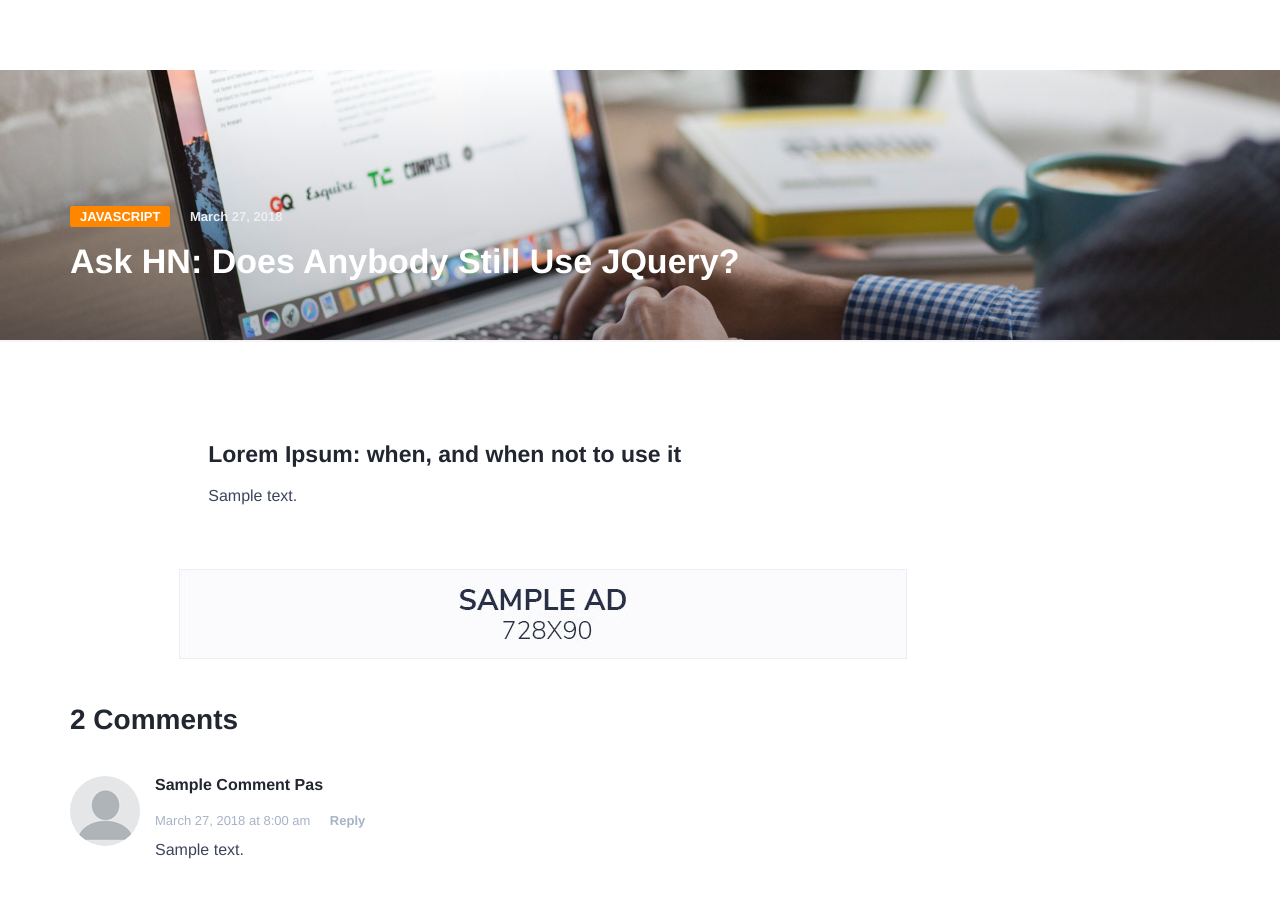
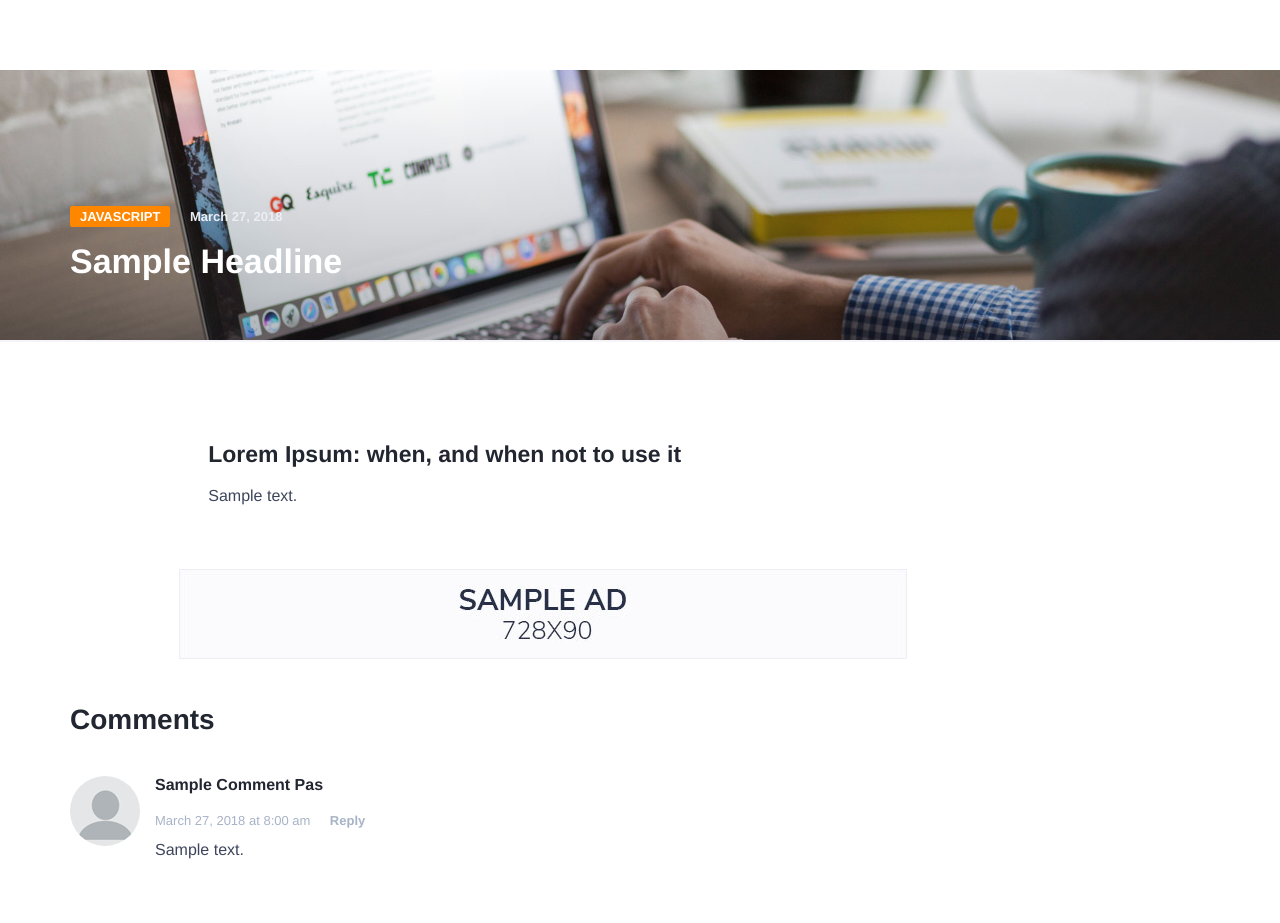
Before and after one commit to evijit/NIPS_Demo, a Flask app: template templates/article.html in a window 1280 px wide. Shown: the top 923 px of the page. Run offline with Flask 2, Linux system fonts and the light colour scheme; the template is opened without the code that fills it: most values are stand-ins (such as "Sample title", 1, 10 or a date in 2020); some libraries are stand-ins or nearby versions.

Commit message:
headline in jinja

```diff
--- a/templates/article.html
+++ b/templates/article.html
@@ -120,7 +120,7 @@
                             <a class="post-category cat-2" href="category.html">JavaScript</a>
                             <span class="post-date">March 27, 2018</span>
                         </div>
-                        <h1>Ask HN: Does Anybody Still Use JQuery?</h1>
+                        <h1>{{ headline }}</h1>
                     </div>
                 </div>
             </div>
@@ -180,7 +180,7 @@
                     <!-- comments -->
                     <div class="section-row">
                         <div class="section-title">
-                            <h2>2 Comments</h2>
+                            <h2>Comments</h2>
                         </div>
 
                         <div id="comment_json" style="display:none">
```
